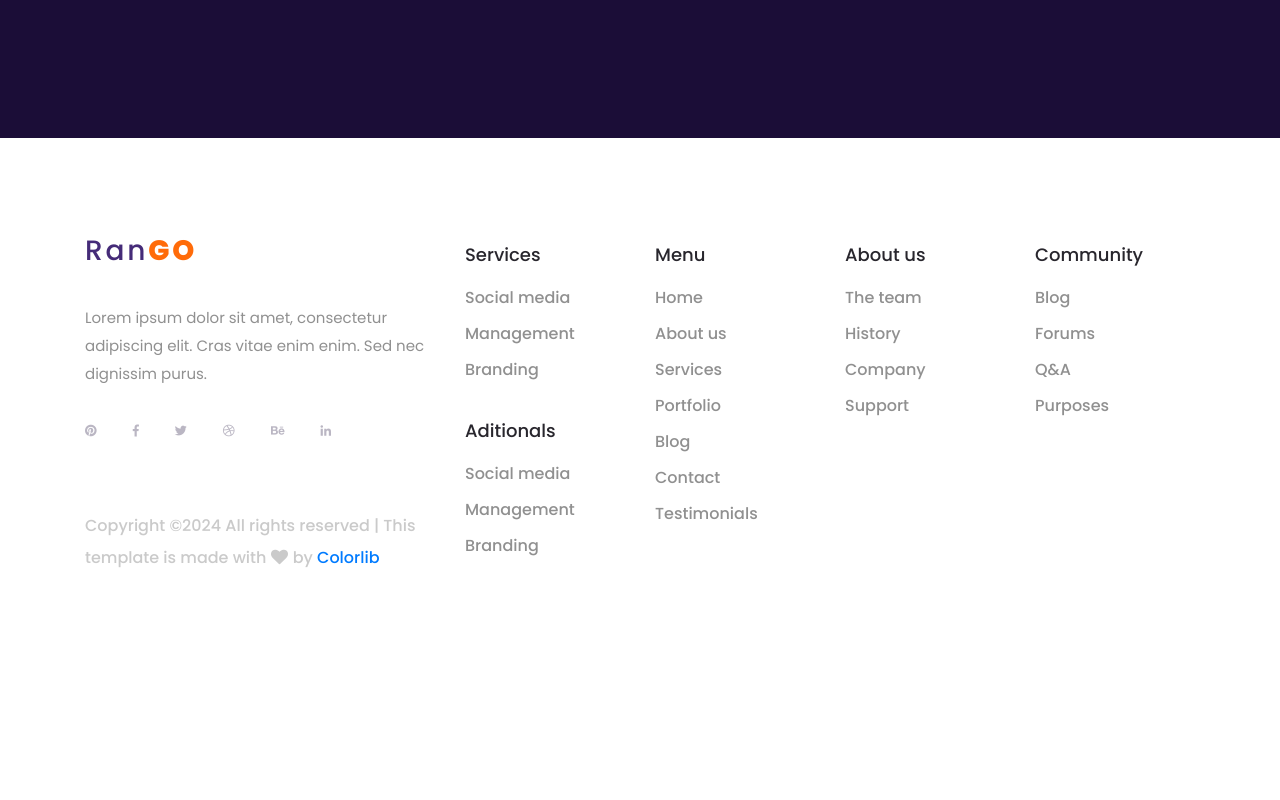
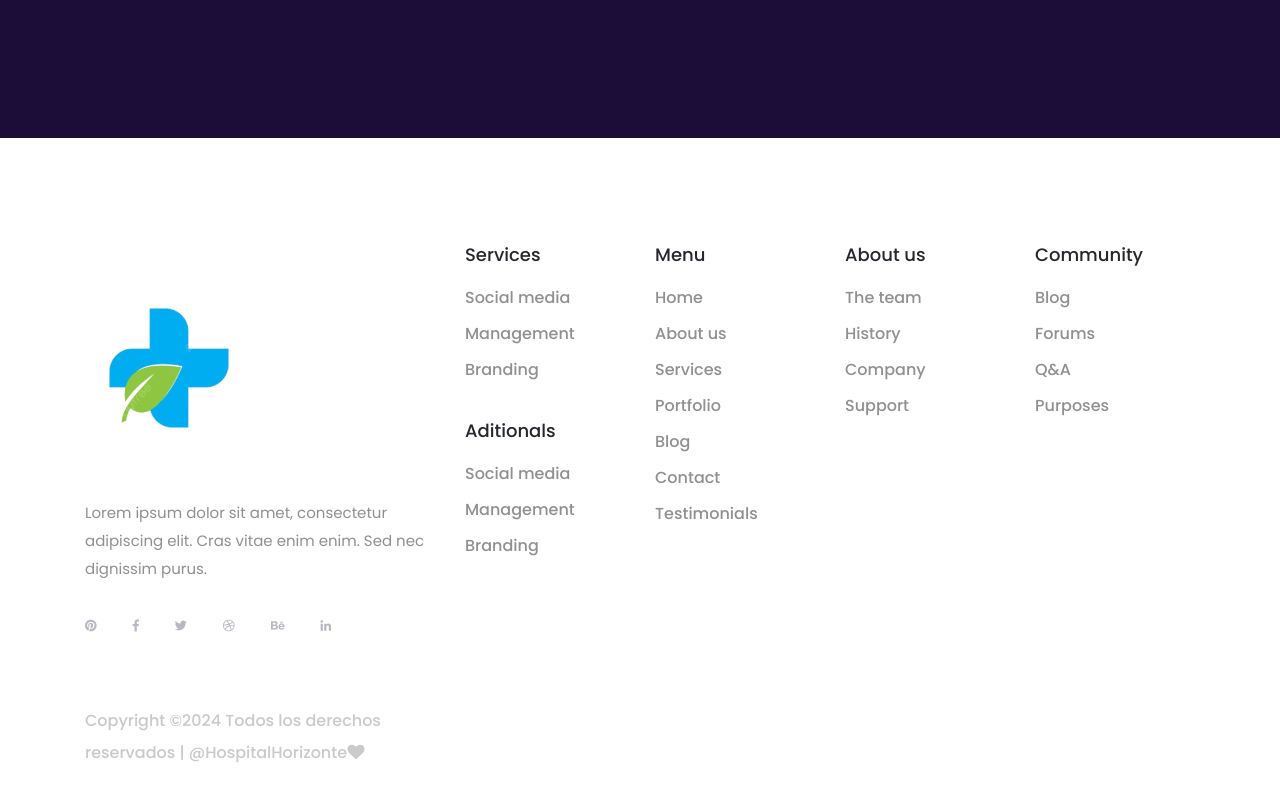
Before and after one commit to ElZoro1/HospitalHorizonteProyect, a plain HTML site: page about.html in a window 1280 px wide. Shown: the part 3225-4025 px from the top of the page. Before the commit the page ends 3882 px from the top, so only its background shows below. Drawn offline with Linux system fonts and the light colour scheme.

```diff
--- a/about.html
+++ b/about.html
@@ -1,7 +1,7 @@
 <!DOCTYPE html>
 <html lang="en">
 <head>
-<title>RanGO - About</title>
+<title>HospitalHorizonte- Agenda tu examen</title>
 <meta charset="utf-8">
 <meta http-equiv="X-UA-Compatible" content="IE=edge">
 <meta name="description" content="RanGO Project">
@@ -462,8 +462,8 @@
 					<div class="footer_intro">
 
 						<!-- Logo -->
-						<div class="logo footer_logo">
-							<a href="#">Ran<span>go</span></a>
+						<div class>
+							<a href="#"> <img src="imageshospital/image.png"></a>
 						</div>
 
 						<p>Lorem ipsum dolor sit amet, consectetur adipiscing elit. Cras vitae enim enim. Sed nec dignissim purus.</p>
@@ -482,8 +482,8 @@
 
 						<!-- Copyright -->
 						<div class="footer_cr"><!-- Link back to Colorlib can't be removed. Template is licensed under CC BY 3.0. -->
-Copyright &copy;<script>document.write(new Date().getFullYear());</script> All rights reserved | This template is made with <i class="fa fa-heart" aria-hidden="true"></i> by <a href="https://colorlib.com" target="_blank">Colorlib</a>
-<!-- Link back to Colorlib can't be removed. Template is licensed under CC BY 3.0. --></div>
+							Copyright &copy;<script>document.write(new Date().getFullYear());</script> Todos los derechos reservados | @HospitalHorizonte<i class="fa fa-heart" aria-hidden="true"></i>
+							<!-- Link back to Colorlib can't be removed. Template is licensed under CC BY 3.0. --></div>
 
 					</div>
 
```
Also changed, not shown: blog.html (+4 -4 lines).
